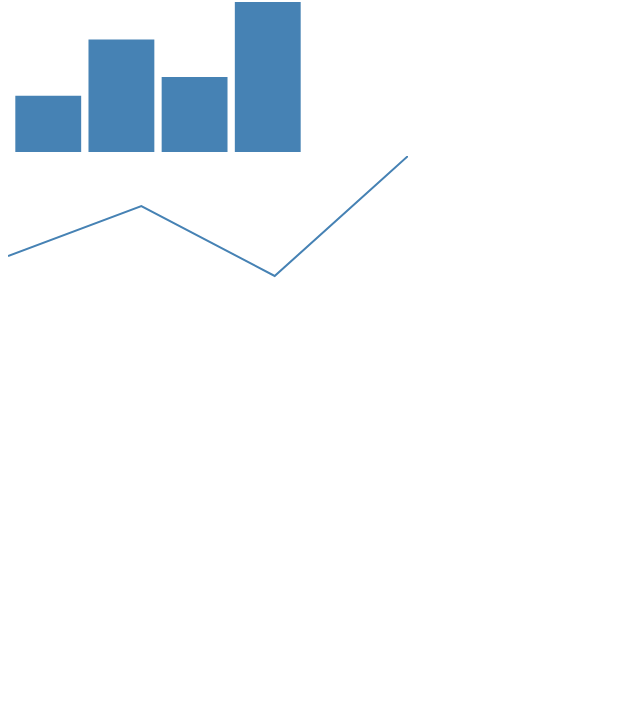
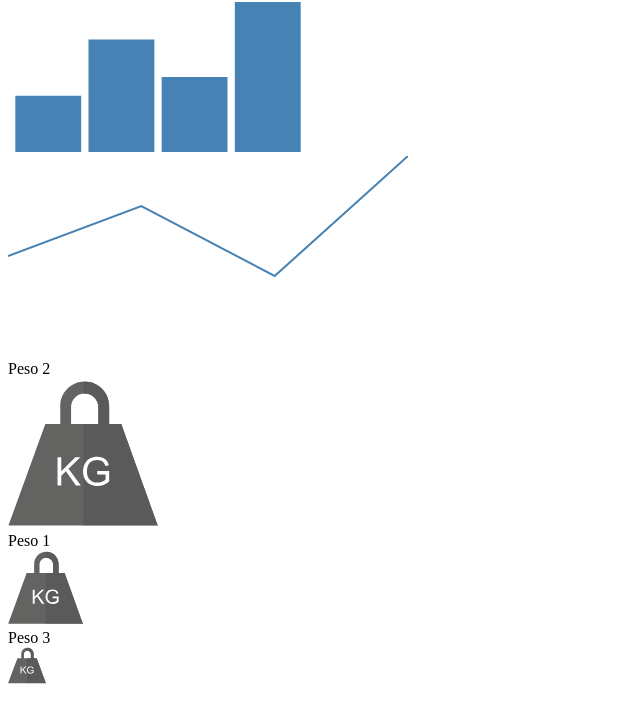
Before and after one commit to wansel/dataviz-ppgi, a website built with Vite: page dev/index.html in a window 1280 px wide. Shown: the part 78-800 px from the top of the page, without its empty margins (0-640 px from the left). Built offline with nearby package versions, Linux system fonts and the light colour scheme.

Commit message:
Readicionado gráficos de pesos ordenados

```diff
--- a/dev/index.html
+++ b/dev/index.html
@@ -8,6 +8,8 @@
   <h1>Teste de Gráficos</h1>
   <div id="grafico1"></div>
   <div id="grafico2"></div>
+  <div id="grafico3"></div>
+  <div id="grafico4"></div>
 
   <script type="module" src="/dev/main.ts"></script>
 </body>
--- a/dev/main.ts
+++ b/dev/main.ts
@@ -1,4 +1,4 @@
-import { drawBarChart, drawLineChart } from '../src';
+import { drawBarChart, drawLineChart, drawWeightsChart } from '../src';
 
 drawBarChart('#grafico1', [15, 30, 20, 40]);
 
@@ -8,3 +8,11 @@ drawLineChart('#grafico2', [
   { x: 2, y: 8 },
   { x: 3, y: 20 },
 ]);
+
+drawWeightsChart('#grafico3', [
+  { key: '1', title: 'Peso 1', description: 'Descrição 1', weight: 10, img: 'img1.svg' },
+  { key: '2', title: 'Peso 2', description: 'Descrição 2', weight: 20, img: 'img2.svg' },
+  { key: '3', title: 'Peso 3', description: 'Descrição 3', weight: 5, img: 'img3.svg' }
+], {
+  imgPath: '/img'
+});
--- a/src/charts/index.ts
+++ b/src/charts/index.ts
@@ -1,3 +1,4 @@
 export { drawBarChart } from './barChart';
 export { drawLineChart } from './lineChart';
+export { drawWeightsChart } from './weights';
 // + outros
--- /dev/null
+++ b/src/charts/weights.ts
@@ -0,0 +1,119 @@
+import * as d3 from 'd3';
+import { sortByKey } from '../utils/sortByKey';
+
+export interface WeightItem {
+  key: string;
+  title: string;
+  description: string;
+  weight: number;
+  img: string;
+}
+
+interface Options {
+  imgPath?: string;
+  width?: number;
+  height?: number;
+  box?: number;
+}
+
+export function drawWeightsChart(
+  selector: string,
+  data: WeightItem[],
+  options: Options = {}
+) {
+  const container = d3.select(selector);
+  container.selectAll('*').remove();
+
+  const sortedData = sortByKey(data, 'weight');
+  const box = options.box ?? 150;
+
+  const weightScale = d3.scaleLinear()
+    .domain([0, d3.max(sortedData, d => d.weight)!])
+    .range([0, 1]);
+
+  const chartContainer = container.append('div')
+    .classed('weightsContainer', true)
+    .classed('shadow', true);
+
+  const grid = chartContainer.append('div')
+    .classed('weightsGridContainer', true);
+
+  const weights = grid.selectAll('.div-weight')
+    .data(sortedData.filter(d => d.weight !== 0))
+    .enter()
+    .append('div')
+    .classed('div-weight', true);
+
+  weights.append('div')
+    .classed('title', true)
+    .text(d => d.title);
+
+  weights.append('img')
+    .classed('weightimg', true)
+    .attr('src', d => `${options.imgPath ?? ''}/peso.svg`)
+    .attr('width', d => box * weightScale(d.weight))
+    .attr('height', d => box * weightScale(d.weight));
+
+  const tooltip = weights.append('span')
+    .attr('class', 'tooltipContainer')
+    .style('display', 'none')
+    .style('opacity', 0)
+    .style('position', 'absolute')
+    .style('width', '0px')
+    .style('height', '0px')
+    .style('overflow', 'hidden');
+
+  const tooltipGrid = tooltip.append('div')
+    .classed('tooltipGrid', true)
+    .style('display', 'inline')
+    .style('padding', '20px');
+
+  const tooltipInfo = tooltipGrid.append('div')
+    .classed('tooltipInfo', true)
+    .style('margin', '16px');
+
+  const title = tooltipInfo.append('div').classed('tooltipTitle', true);
+
+  title.append('img')
+    .classed('tooltipImg', true)
+    .attr('src', d => `${options.imgPath ?? ''}${d.img}`)
+    .attr('width', 50)
+    .attr('height', 50);
+
+  title.append('div')
+    .style('padding', '8px')
+    .text(d => d.title);
+
+  title.append('div')
+    .classed('tooltipTitleWeight', true)
+    .text(d => `${d.weight} Kg`);
+
+  tooltipInfo.append('div')
+    .classed('tooltipDescription', true)
+    .append('text')
+    .text(d => d.description);
+
+  weights
+    .on('mouseover', function () {
+      d3.select(this).select('.tooltipContainer')
+        .transition()
+        .duration(500)
+        .style('opacity', 1)
+        .style('display', 'inline')
+        .style('width', '240px')
+        .style('height', 'auto');
+    })
+    .on('mouseout', function () {
+      d3.select(this).select('.tooltipContainer')
+        .transition()
+        .duration(500)
+        .style('opacity', 0)
+        .style('display', 'none')
+        .style('width', '0px')
+        .style('height', '0px');
+    });
+
+  // Corrige deslocamento da última tooltip
+  grid.select('.div-weight:last-child .tooltipContainer')
+    .style('transform', 'translateX(-240px)');
+}
--- /dev/null
+++ b/src/utils/sortByKey.ts
@@ -0,0 +1,3 @@
+export function sortByKey<T>(array: T[], key: keyof T): T[] {
+  return array.sort((a, b) => (a[key]! > b[key]! ? -1 : 1));
+}
```
